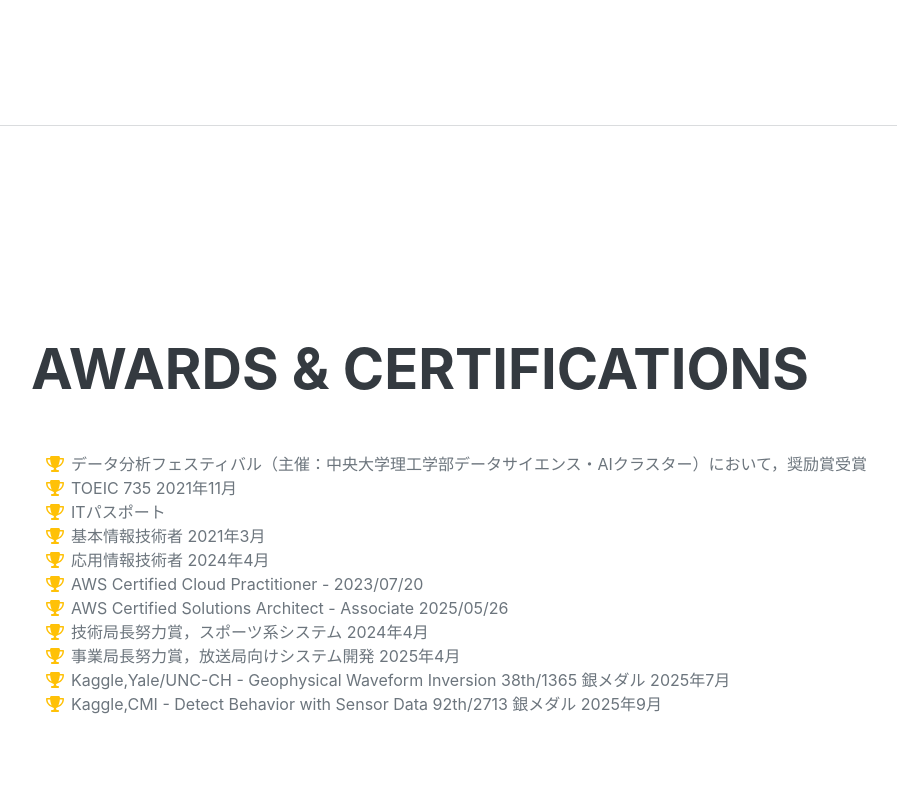
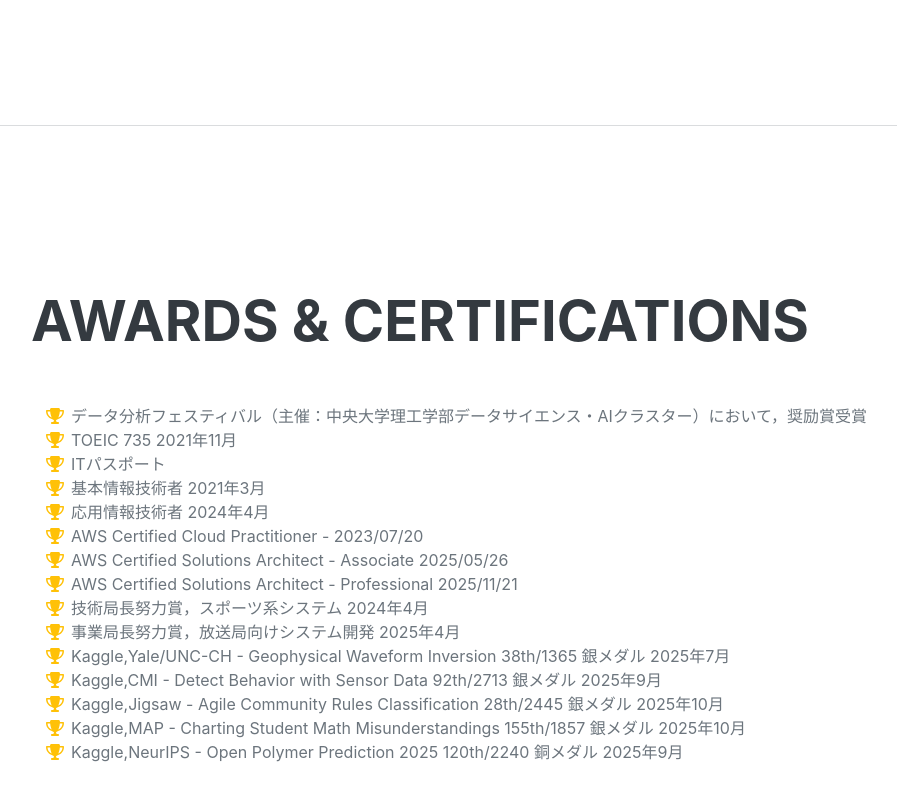
Before and after one commit to T3pp31/T3pp31.github.io, a plain HTML site: page index.html in a window 1280 px wide. Shown: the part 6282-7082 px from the top of the page, without its empty margins (289-1186 px from the left). Drawn offline with nearby package versions, Linux system fonts and the light colour scheme; a web font is replaced by a local one.

Commit message:
Update index.html

```diff
--- a/index.html
+++ b/index.html
@@ -231,6 +231,10 @@
                         </li>
                         <li class="award-card">
                             <span class="fa-li"><i class="fas fa-trophy text-warning"></i></span>
+                            AWS Certified Solutions Architect - Professional 2025/11/21
+                        </li>
+                        <li class="award-card">
+                            <span class="fa-li"><i class="fas fa-trophy text-warning"></i></span>
                             技術局長努力賞，スポーツ系システム 2024年4月
                         </li>
                         <li class="award-card">
@@ -245,6 +249,18 @@
                             <span class="fa-li"><i class="fas fa-trophy text-warning"></i></span>
                             Kaggle,CMI - Detect Behavior with Sensor Data 92th/2713 銀メダル 2025年9月
                         </li>
+                        <li class="award-card">
+                            <span class="fa-li"><i class="fas fa-trophy text-warning"></i></span>
+                            Kaggle,Jigsaw - Agile Community Rules Classification 28th/2445 銀メダル 2025年10月
+                        </li>
+                        <li class="award-card">
+                            <span class="fa-li"><i class="fas fa-trophy text-warning"></i></span>
+                            Kaggle,MAP - Charting Student Math Misunderstandings 155th/1857 銀メダル 2025年10月
+                        </li>
+                        <li class="award-card">
+                            <span class="fa-li"><i class="fas fa-trophy text-warning"></i></span>
+                            Kaggle,NeurIPS - Open Polymer Prediction 2025 120th/2240 銅メダル 2025年9月
+                        </li>
                     </ul>
                 </div>
             </section>
```
